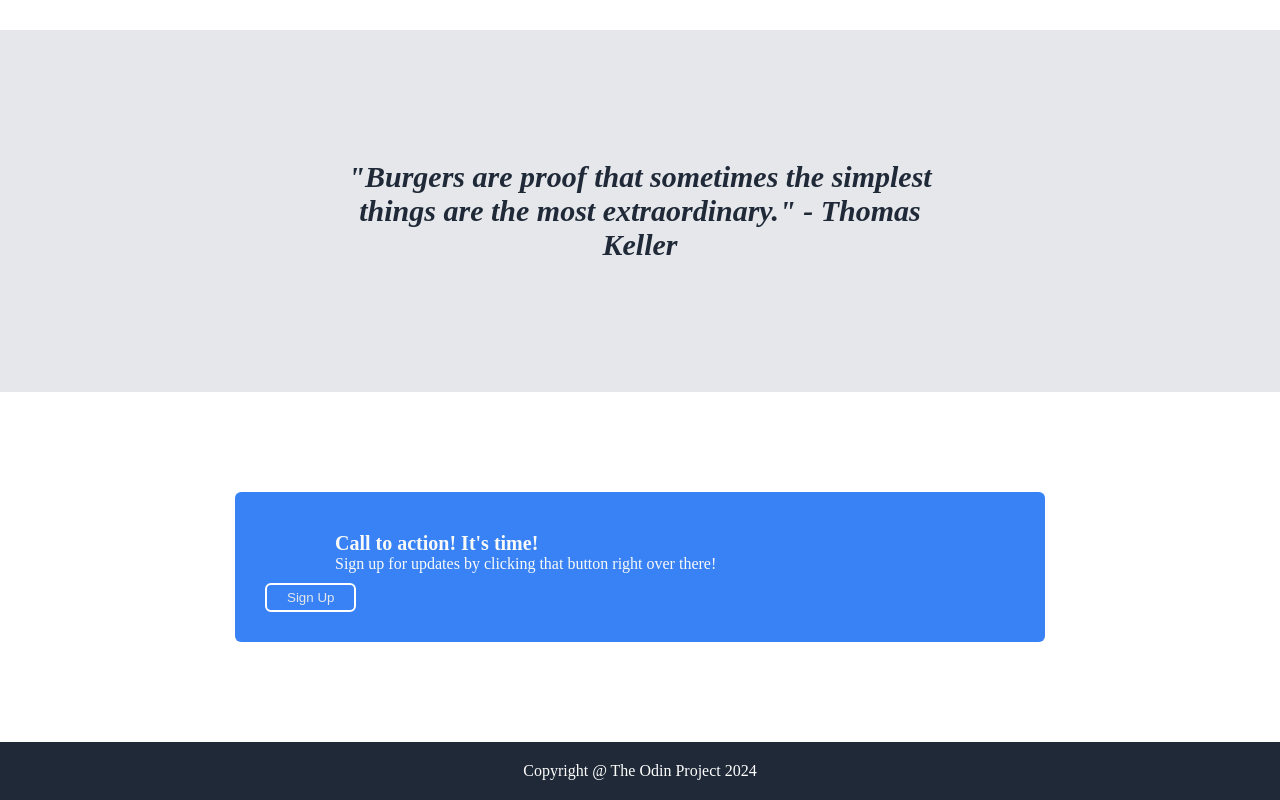
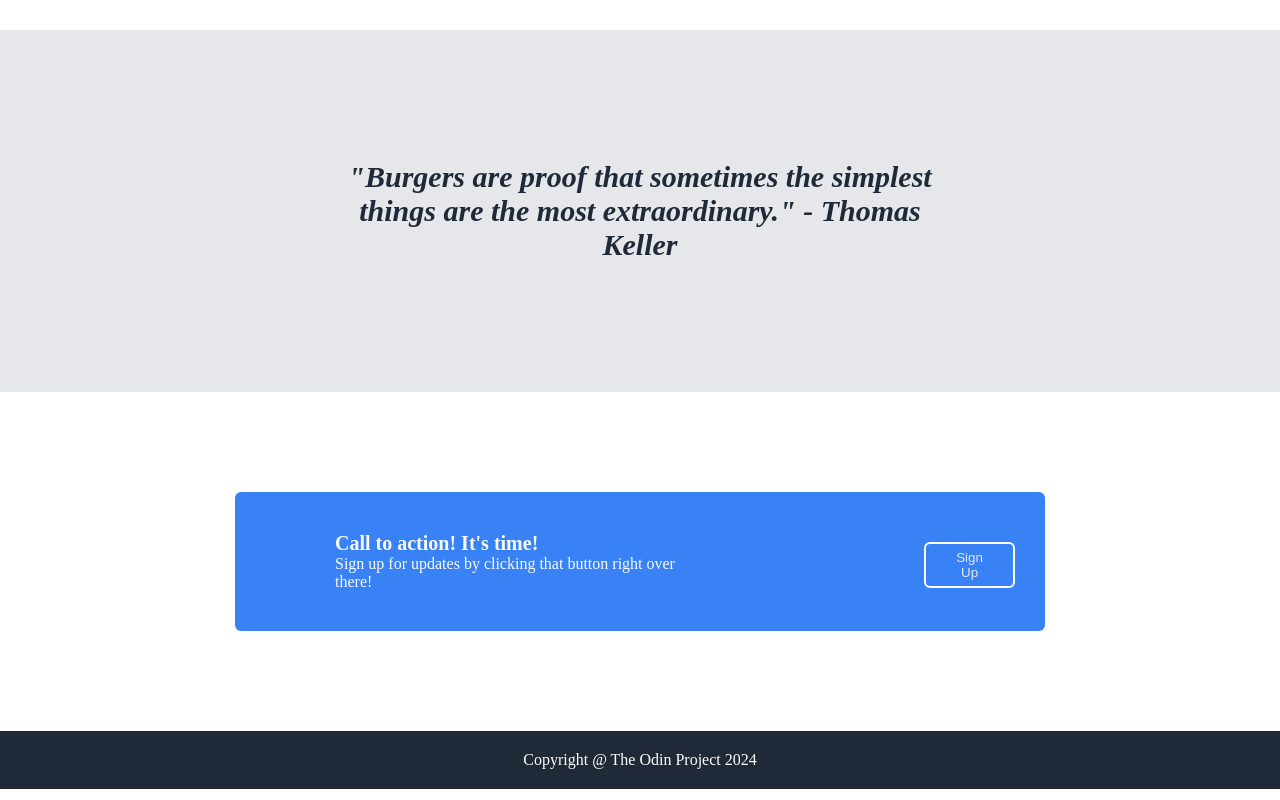
Before and after one commit to minaStowe/odin-landing-page, a plain HTML site: page index.html in a window 1280 px wide. Shown: the part 782-1582 px from the top of the page. Drawn offline with Linux system fonts and the light colour scheme; files whose address does not match are found by name.

Commit message:
Finished Call to action section

```diff
--- a/index.html
+++ b/index.html
@@ -59,7 +59,7 @@
                     <div class="call-to-action-quote"><h3>Call to action! It's time!</h3></div>
                     <div class="sign-up-quote"><p>Sign up for updates by clicking that button right over there!</p></div>
                 </div>
-                <button class="sign-up-btn">Sign Up</button>
+                <div class="btn-box"><button class="sign-up-btn">Sign Up</button></div>
             </div>
         </div>
     </section>
--- a/styles.css
+++ b/styles.css
@@ -86,6 +86,7 @@ float: right;
 
 .column1 {
     flex: 50;
+    justify-content: center;
 }
 
 .column1 img,
@@ -132,6 +133,7 @@ float: right;
     width: 75%;
     margin-left: auto;
     margin-right: auto;
+    display: flex;
 }
 
 .blue-box-quote {
@@ -148,10 +150,17 @@ float: right;
 .sign-up-btn{
     background-color: #3882F6;
     color: #E5E7EB;
-    padding: 5px 20px;
+    padding: 6px 20px;
     border-radius: 6px;
     border: 2px solid white;
+
 }
+
+.btn-box {
+    padding-left: 200px;
+    padding-top: 20px;
+}
+
 
 footer {
     background-color: #1F2937;
```
